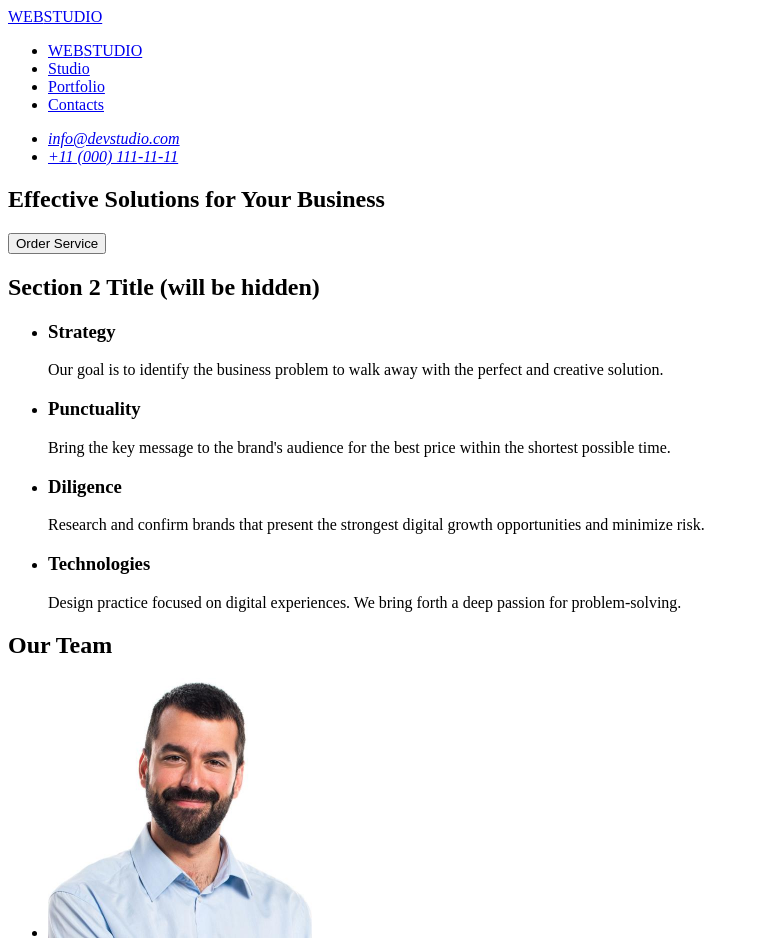
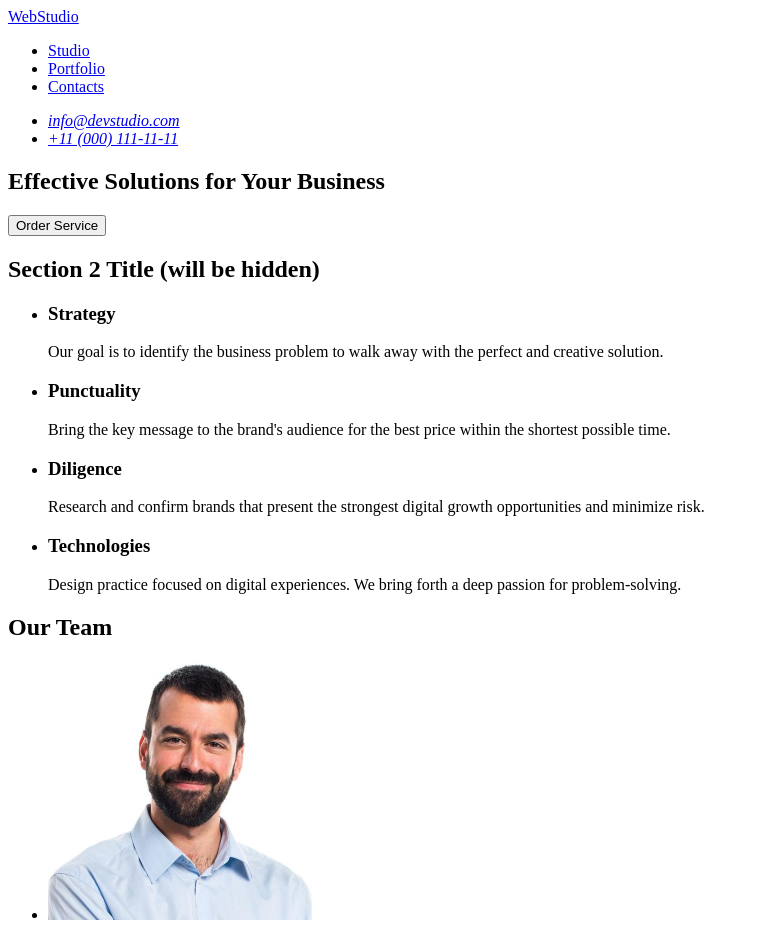
Before and after one commit to Alinch96/goit-markup-hw-01, a plain HTML site: page index.html in a window 1280 px wide. Shown: the top 938 px of the page, without its empty margins (0-759 px from the left). Drawn offline with Linux system fonts and the light colour scheme.

Commit message:
Few tiny corrections

```diff
--- a/index.html
+++ b/index.html
@@ -13,10 +13,10 @@
 
         <header>
             <nav>
-                <a href="./index.html">WEB<span>STUDIO</span></a>
+                <a href="./index.html">WebStudio</a>
 
                 <ul>
-                    <li><a href="./index.html">WEB<span>STUDIO</span></a></li>
+
                     <li><a href="./index.html">Studio</a></li>
                     <li><a href="./index.html">Portfolio</a></li>
                     <li><a href="./index.html">Contacts</a></li>
@@ -141,7 +141,7 @@
         </main>
 
         <footer>
-            <a href="./index.html">WEBSTUDIO</a>
+            <a href="./index.html">WebStudio</a>
 
             <p>
                 Increase the flow of customers and sales for your business
```
